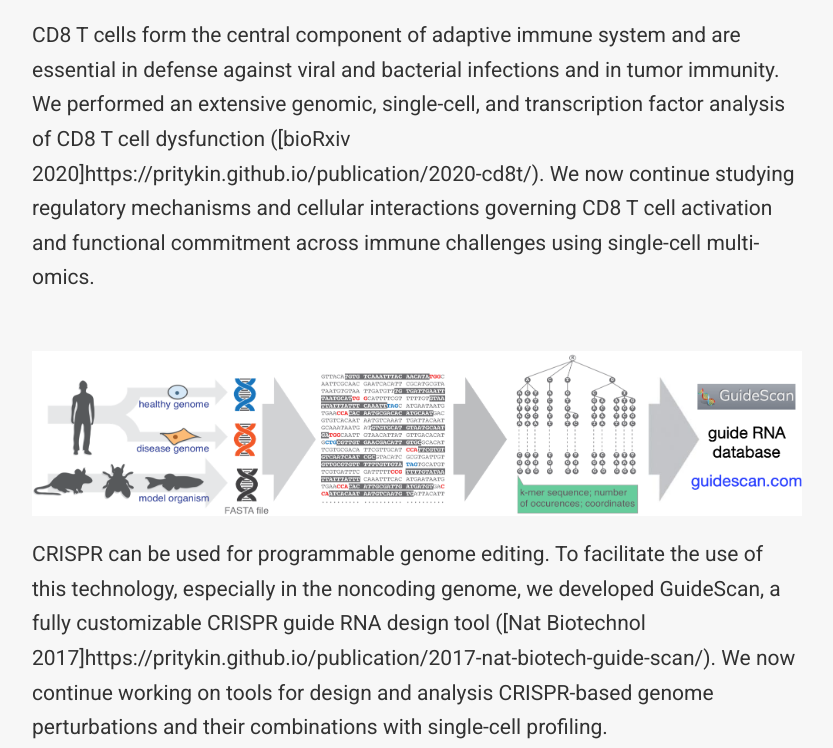
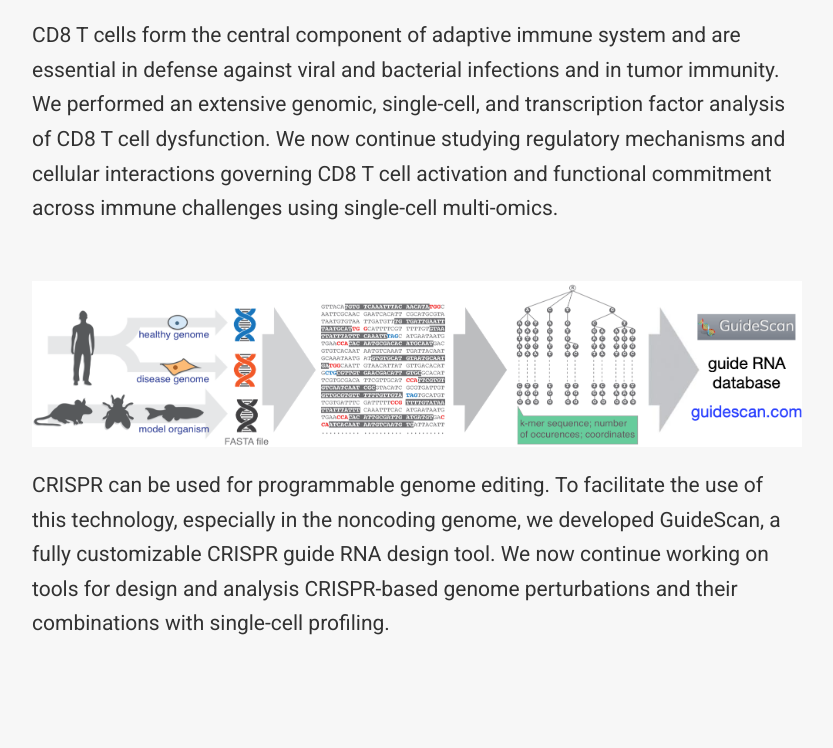
Before and after one commit to pritykin/pritykin.github.io, a plain HTML site: page index.html in a window 1280 px wide. Shown: the part 1632-2380 px from the top of the page, without its empty margins (423-1256 px from the left). Drawn offline with nearby package versions, Linux system fonts and the light colour scheme; some packages are replaced by stand-ins of ours; some icons are missing.

Commit message:
remove refs in research for now

```diff
--- a/index.html
+++ b/index.html
@@ -963,7 +963,7 @@ My main interest and expertise is in using applied statistics, machine learning,
 
 </figure>
 
-<p>CD8 T cells form the central component of adaptive immune system and are essential in defense against viral and bacterial infections and in tumor immunity. We performed an extensive genomic, single-cell, and transcription factor analysis of CD8 T cell dysfunction ([bioRxiv 2020]https://pritykin.github.io/publication/2020-cd8t/). We now continue studying regulatory mechanisms and cellular interactions governing CD8 T cell activation and functional commitment across immune challenges using single-cell multi-omics.</p>
+<p>CD8 T cells form the central component of adaptive immune system and are essential in defense against viral and bacterial infections and in tumor immunity. We performed an extensive genomic, single-cell, and transcription factor analysis of CD8 T cell dysfunction. We now continue studying regulatory mechanisms and cellular interactions governing CD8 T cell activation and functional commitment across immune challenges using single-cell multi-omics.</p>
 <br/>
 
 
@@ -999,7 +999,7 @@ My main interest and expertise is in using applied statistics, machine learning,
 </figure>
 
 <p>CRISPR can be used for programmable genome editing. To facilitate the use of this technology, especially in the noncoding genome,
-we developed GuideScan, a fully customizable CRISPR guide RNA design tool ([Nat Biotechnol 2017]https://pritykin.github.io/publication/2017-nat-biotech-guide-scan/). We now continue working on tools for design and analysis CRISPR-based genome perturbations and their combinations with single-cell profiling.</p>
+we developed GuideScan, a fully customizable CRISPR guide RNA design tool. We now continue working on tools for design and analysis CRISPR-based genome perturbations and their combinations with single-cell profiling.</p>
 
 
 
```
